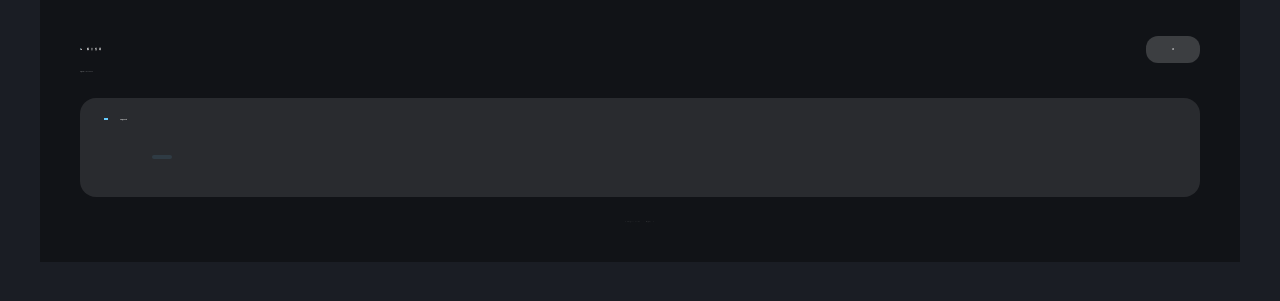
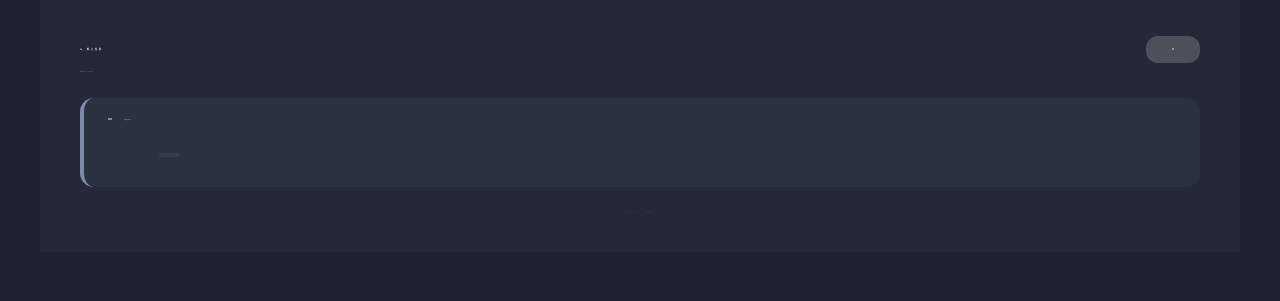
Before and after one commit to Losefornia/YTU_News, a Python web app: template templates/news.html in a window 1280 px wide. Shown: the top 301 px of the page. Run offline with Jinja, Linux system fonts and the light colour scheme; the template is opened without the code that fills it: most values are stand-ins (such as "Sample title", 1, 10 or a date in 2020).

Commit message:
Update news.html

```diff
--- a/templates/news.html
+++ b/templates/news.html
@@ -8,12 +8,12 @@
     font-family: "Microsoft YaHei", "PingFang SC", "Noto Sans CJK SC", sans-serif;
     width: 1200px;
     margin: 0 auto;
-    background: #1a1d24;
+    background: #1e2230;
     color: #fff;
     font-size: {{ base_size }}px;
   }
   .overlay {
-    background: rgba(0, 0, 0, 0.35);
+    background: rgba(255, 255, 255, 0.03);
     padding: 36px 40px 40px;
   }
   .header {
@@ -35,53 +35,85 @@
     font-size: 0.8em;
     margin-bottom: 26px;
   }
+
+  /* ===== 分类卡片：每个分类不同颜色 ===== */
   .cat {
-    background: rgba(255,255,255,0.10);
-    border-radius: 16px;
+    border-radius: 14px;
     padding: 20px 24px;
     margin-bottom: 18px;
   }
   .cat-title {
     font-size: 1.3em;
     font-weight: bold;
-    border-left: 4px solid #6cf;
+    border-left: 4px solid #888;
     padding-left: 12px;
     margin-bottom: 16px;
   }
+
+  /* 重要：红色 */
+  .cat-important {
+    background: rgba(255, 107, 107, 0.08);
+    border-left: 4px solid #ff6b6b;
+  }
+  .cat-important .cat-title { border-left-color: #ff6b6b; color: #ff9b9b; }
+
+  /* 科研竞赛：青色 */
+  .cat-research {
+    background: rgba(77, 208, 225, 0.08);
+    border-left: 4px solid #4dd0e1;
+  }
+  .cat-research .cat-title { border-left-color: #4dd0e1; color: #7ee4f0; }
+
+  /* 研究生：紫色 */
+  .cat-graduate {
+    background: rgba(180, 140, 255, 0.08);
+    border-left: 4px solid #b48cff;
+  }
+  .cat-graduate .cat-title { border-left-color: #b48cff; color: #c9aaff; }
+
+  /* 其他：灰蓝 */
+  .cat-other {
+    background: rgba(122, 140, 168, 0.08);
+    border-left: 4px solid #7a8ca8;
+  }
+  .cat-other .cat-title { border-left-color: #7a8ca8; color: #a0b0c8; }
+
+  /* ===== 条目：新鲜度靠左边竖线区分 ===== */
   .item {
     display: block;
-    padding: 12px 14px;
-    border-radius: 8px;
-    margin-bottom: 6px;
+    padding: 10px 14px;
+    border-radius: 0;
+    margin-bottom: 0;
+    border-bottom: 1px solid rgba(255, 255, 255, 0.06);
+    border-left: 3px solid transparent;
+    background: transparent;
   }
+  .item:last-child { border-bottom: none; }
 
-  /* 最近 3 天：亮蓝 */
+  /* 最近 3 天：绿 */
   .item.new {
-    background: rgba(108, 204, 255, 0.22);
-    border-left: 4px solid #6cf;
+    border-left-color: #5fd38d;
+    background: rgba(95, 211, 141, 0.08);
   }
-  /* 最近 1 个月：暖黄 */
+  /* 最近 1 个月：蓝 */
   .item.recent {
-    background: rgba(255, 214, 102, 0.12);
-    border-left: 4px solid #ffd666;
+    border-left-color: #6cf;
+    background: rgba(108, 204, 255, 0.06);
   }
-  /* 更早：冷灰 */
+  /* 更早：灰 */
   .item.old {
-    background: rgba(255, 255, 255, 0.03);
-    border-left: 4px solid rgba(255,255,255,0.15);
+    border-left-color: rgba(255, 255, 255, 0.15);
   }
-  /* 无日期：最淡 */
+  /* 无日期：淡灰 */
   .item.none {
-    background: rgba(255, 255, 255, 0.02);
-    border-left: 4px solid rgba(255,255,255,0.08);
+    border-left-color: rgba(255, 255, 255, 0.08);
     opacity: 0.7;
   }
 
-  /* 日期文字随档位变色 */
-  .item.new   .day { color: #6cf;     font-weight: bold; }
-  .item.recent .day { color: #ffd666; }
-  .item.old   .day { color: #aaa; }
-  .item.none  .day { color: #888; }
+  .item.new    .day { color: #5fd38d; font-weight: bold; }
+  .item.recent .day { color: #6cf; }
+  .item.old    .day { color: #aaa; }
+  .item.none   .day { color: #888; }
 
   .row1 {
     display: flex;
@@ -90,9 +122,8 @@
     font-size: 1em;
   }
   .idx {
-    color: #6cf;
+    color: #888;
     font-weight: bold;
-    font-size: 1em;
     margin-right: 12px;
   }
   .title {
@@ -101,7 +132,7 @@
     text-overflow: ellipsis;
     white-space: nowrap;
   }
-  .day { color: #aaa; font-size: 0.85em; flex-shrink: 0; margin-left: 14px; }
+  .day { font-size: 0.85em; flex-shrink: 0; margin-left: 14px; }
   .row2 {
     margin-top: 6px;
     font-size: 0.95em;
@@ -112,8 +143,8 @@
     gap: 8px;
   }
   .row2 .site {
-    background: rgba(108, 204, 255, 0.10);
-    color: #8cd4ff;
+    background: rgba(255, 255, 255, 0.06);
+    color: #aab;
     padding: 2px 10px;
     border-radius: 4px;
     flex-shrink: 0;
@@ -148,7 +179,7 @@
 
   {% for cat, items in groups.items() %}
   {% if items %}
-  <div class="cat">
+  <div class="cat cat-{{ {'重要':'important','科研竞赛':'research','研究生':'graduate','其他':'other'}.get(cat, 'other') }}">
     <div class="cat-title">{{ cat }}</div>
     {% for it in items %}
     <div class="item {{ it.freshness }}">
```
